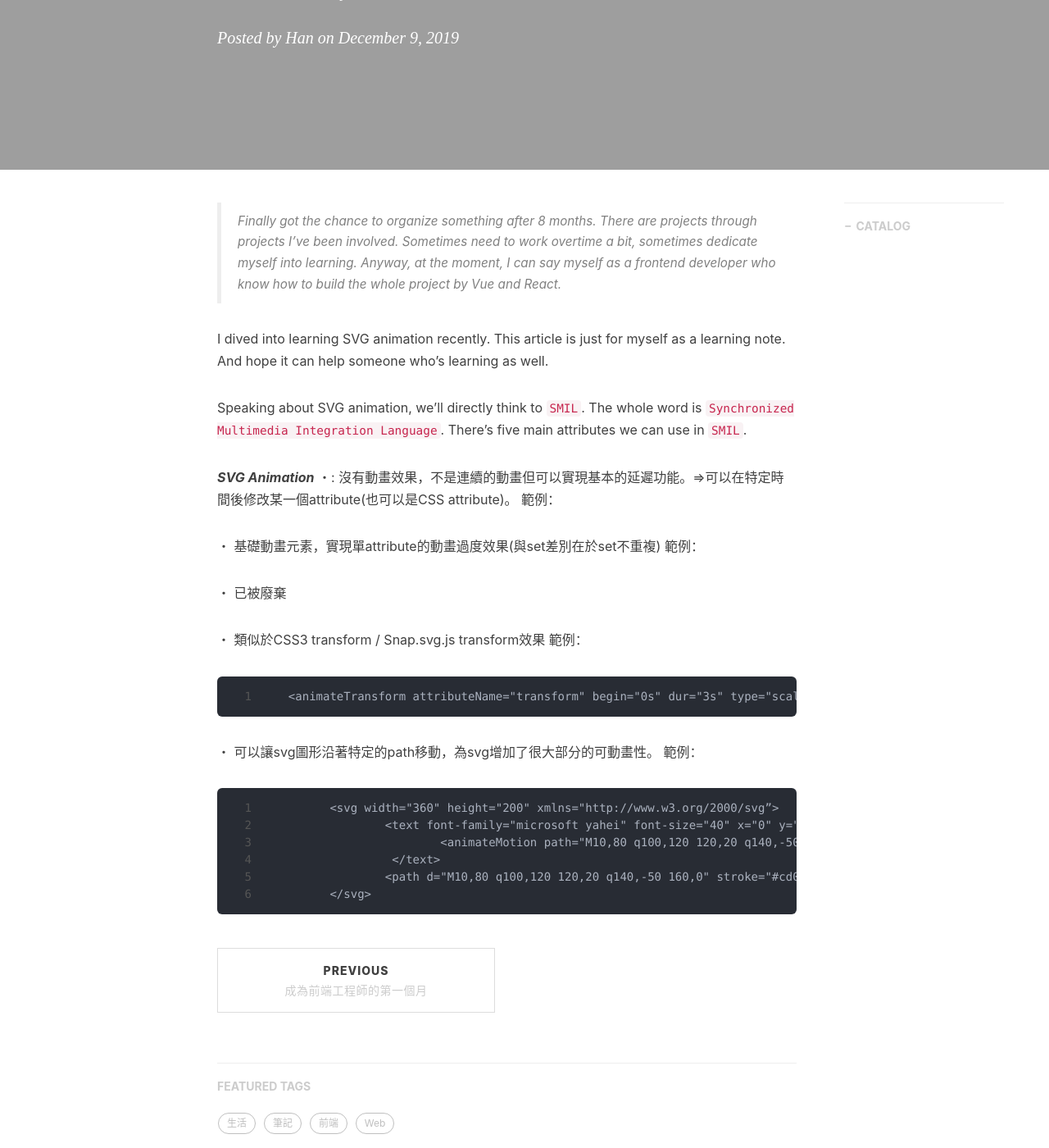
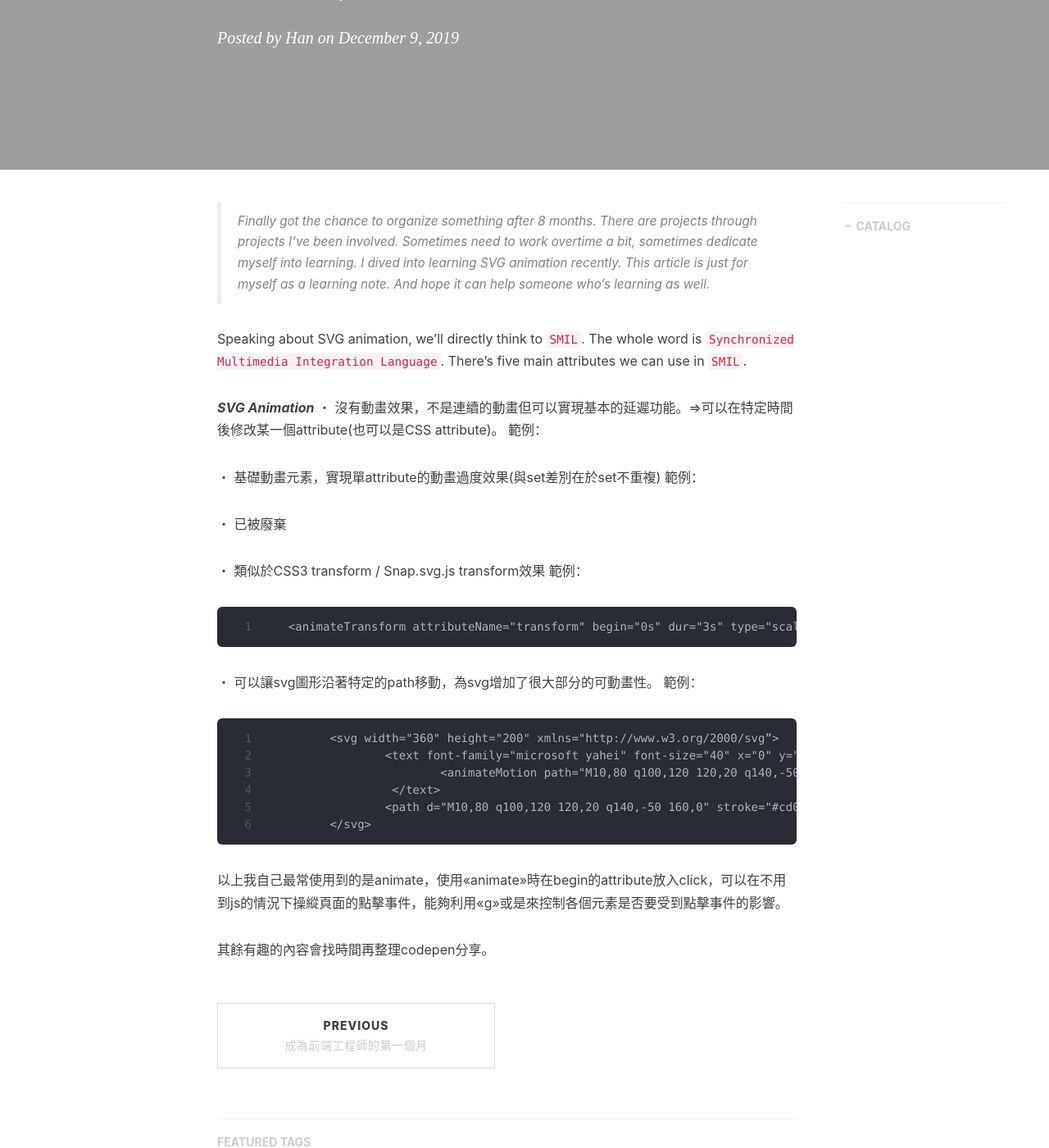
Before and after one commit to elinyuhanwu/elinyuhanwu.github.io, a Jekyll site: the page built from _posts/2019-12-09-svgAnimation.md, in a window 1280 px wide and 1400 px high, scrolled down 316 px. Shown: the whole window at 82% size. Built offline with Jekyll 4.4.1, drawn with Linux system fonts in a browser that asks for light colours; nearby versions of some CDN libraries; comment, search, counter and statistics services are not loaded.

Commit message:
update post

````diff
--- a/_posts/2019-12-09-svgAnimation.md
+++ b/_posts/2019-12-09-svgAnimation.md
@@ -9,15 +9,13 @@ catalog: true
 tags:
     - Learning
 ---
-> Finally got the chance to organize something after 8 months. There are projects through projects I've been involved. Sometimes need to work overtime a bit, sometimes dedicate myself into learning. Anyway, at the moment, I can say myself as a frontend developer who know how to build the whole project by Vue and React.
-
-I dived into learning SVG animation recently. This article is just for myself as a learning note. And hope it can help someone who's learning as well.
+> Finally got the chance to organize something after 8 months. There are projects through projects I've been involved. Sometimes need to work overtime a bit, sometimes dedicate myself into learning. I dived into learning SVG animation recently. This article is just for myself as a learning note. And hope it can help someone who's learning as well.
 
 Speaking about SVG animation, we'll directly think to `SMIL`. The whole word is `Synchronized Multimedia Integration Language`.
 There's five main attributes we can use in `SMIL`.
 
 ***SVG Animation***
-・<set>:
+・<set>
 沒有動畫效果，不是連續的動畫但可以實現基本的延遲功能。=>可以在特定時間後修改某一個attribute(也可以是CSS attribute)。
 範例：
 	<set attributeName="x" attributeType="XML" to="60" begin="3s" />
@@ -47,3 +45,7 @@ There's five main attributes we can use in `SMIL`.
 		<path d="M10,80 q100,120 120,20 q140,-50 160,0" stroke="#cd0000" stroke-width="2" fill="none" />
 	</svg>
 ```
+
+以上我自己最常使用到的是animate，使用<<animate>>時在begin的attribute放入click，可以在不用到js的情況下操縱頁面的點擊事件，能夠利用<<g>>或是<id>來控制各個元素是否要受到點擊事件的影響。
+
+其餘有趣的內容會找時間再整理codepen分享。
````
Also changed, not shown: _includes/about/zh.md (+1 -1 lines).
